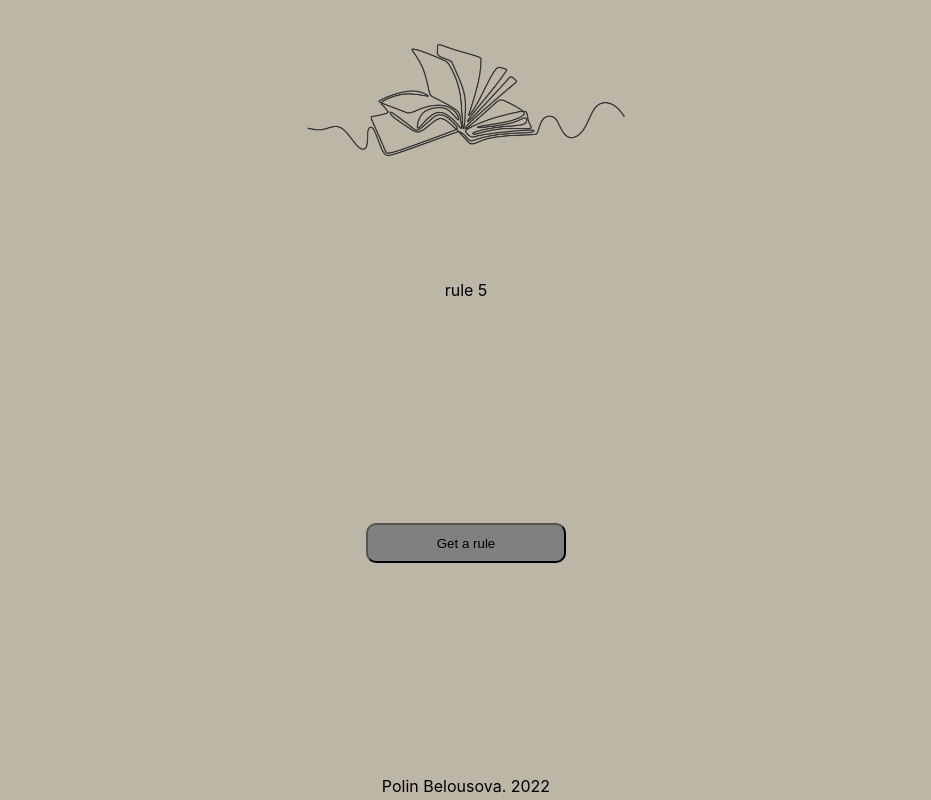
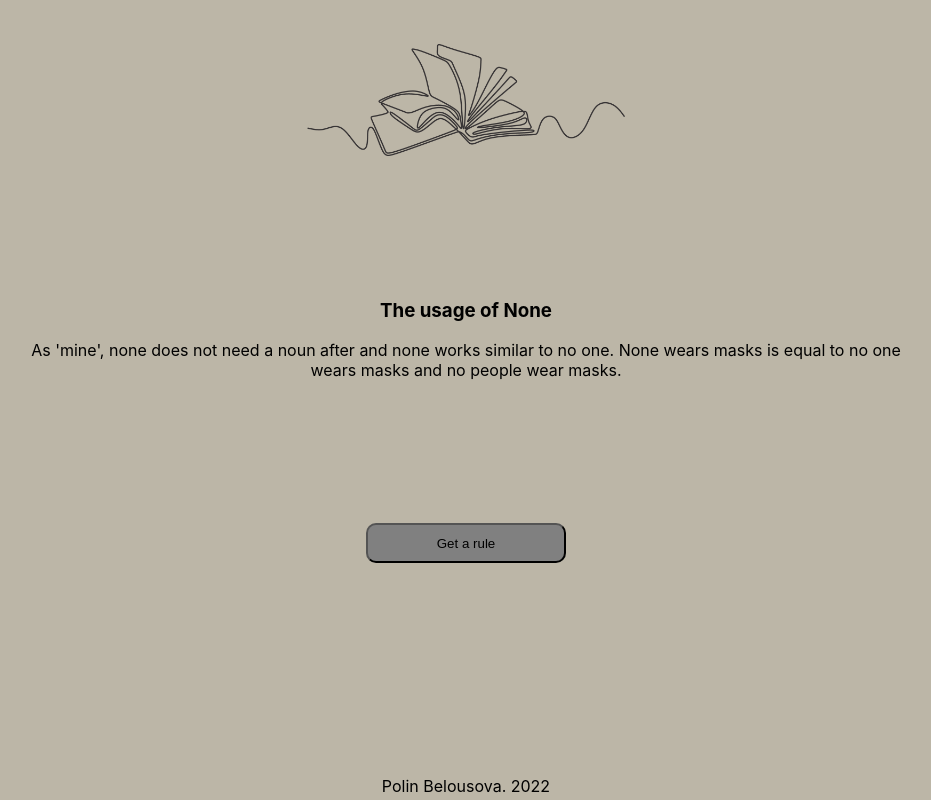
Before and after one commit to melission/english-grammar-revision, a React (Create React App) app: page / in a window 1280 px wide. Shown: the whole page, without its empty margins (174-1105 px from the left). Built offline with nearby package versions, Linux system fonts and the light colour scheme.

Commit message:
added import of 'double_rules.js', replaced 'rules' with double_rules everywhere.

```diff
--- a/src/App.js
+++ b/src/App.js
@@ -1,26 +1,29 @@
-import book from './book-vector.png'
-import rules from './rules.js'
+import book from './book-vector.png';
+import double_rules from "./double_rules";
 import './App.css';
 import {useState} from "react";
 
 function App() {
 
-    let [rule, setRule] = useState(rules[Math.floor((Math.random() * rules.length))]);
+    // let [rule, setRule] = useState(rules[Math.floor((Math.random() * rules.length))]);
+    let [doubleRule, setDoubleRule] = useState(double_rules[Math.floor((Math.random() * double_rules.length))]);
 
   return (
       <div  className="App">
           <header className="App-header">
               <img src={book} className="App-logo" alt="book image"/>
           </header>
-
           <div className="App-info_block">
               <div className="info-block_grammar-rule">
-                  {rule}
-
+                  {/*{rule}*/}
+                  <h3>{doubleRule[0]}</h3>
+                  <p>{doubleRule[1]}</p>
               </div>
               <div className="info-block_button">
-                  <button className="button" onClick={() => setRule(
-                      rule = rules[Math.floor((Math.random() * rules.length))])}>Get a rule</button>
+                  {/*<button className="button" onClick={() => setRule(*/}
+                  {/*    rule = rules[Math.floor((Math.random() * rules.length))])}>Get a rule</button>*/}
+                  <button className="button" onClick={() => setDoubleRule(
+                      doubleRule = double_rules[Math.floor((Math.random() * doubleRule.length))])}>Get a rule</button>
               </div>
           </div>
           <footer className="App-footer">
```
